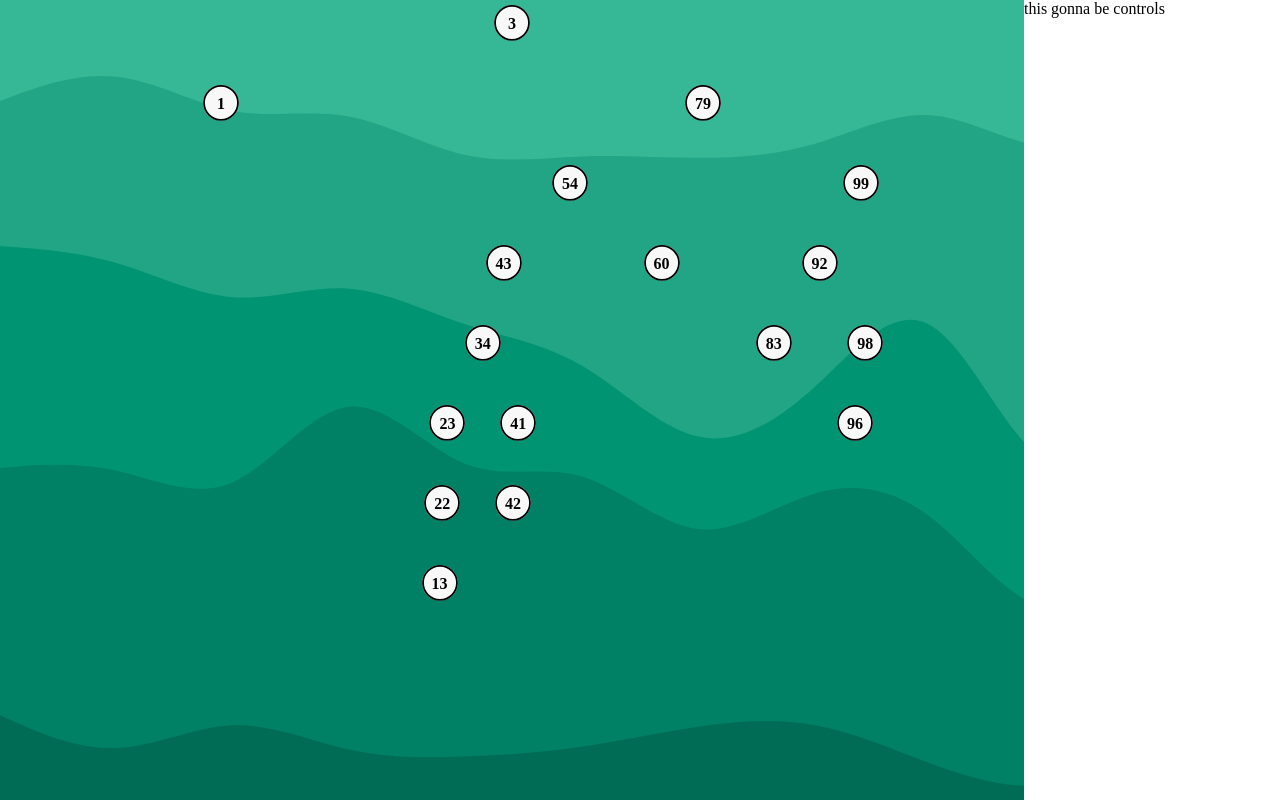
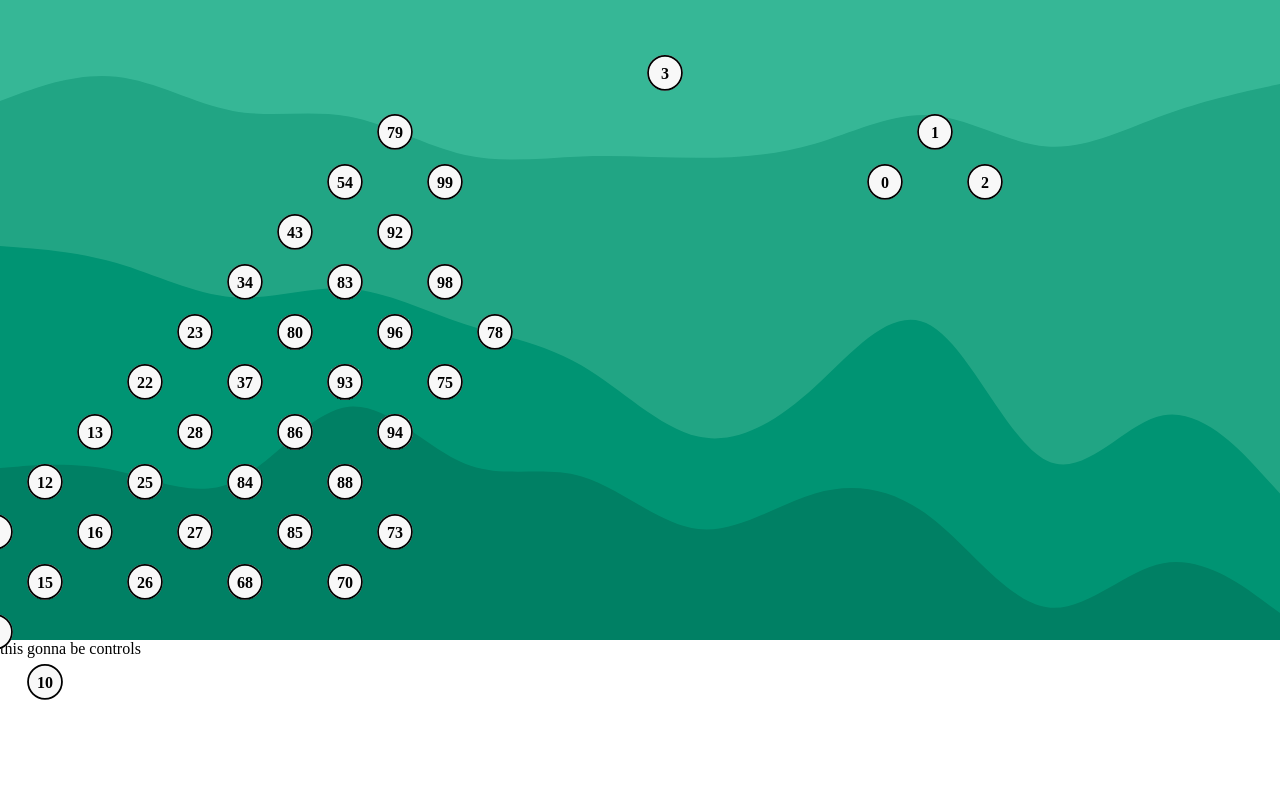
Before and after one commit to Mclilzee/binary-tree-ts, a website built with webpack: page dist/index.html in a window 1280 px wide. Built offline with nearby package versions, Linux system fonts and the light colour scheme.

Commit message:
Fix nodes overlapping

```diff
--- a/src/index.ts
+++ b/src/index.ts
@@ -8,7 +8,7 @@ tree.buildNewTree(getRandomNumbers());
 
 function getRandomNumbers(): number[] {
   const numbers: number[] = []
-  for (let i = 0; i < 20; i++) {
+  for (let i = 0; i < 100; i++) {
     numbers.push(Math.floor(Math.random() * 100));
   }
 
--- a/src/style.css
+++ b/src/style.css
@@ -7,47 +7,34 @@ html, body {
   padding: 0;
 }
 
-body {
-  display: flex;
-}
-
 .binary-tree-container {
+  position: relative;
   background-image: url("../public/stacked-waves-haikei.svg");
   background-repeat: no-repeat;
   background-size: 100vw;
-  height: 100vh;
-  width: 80vw;
+  height: 80vh;
+  width: 100vw;
   padding: 5px 30px;
   margin: 0;
 }
 
-/* .left-link .node { */
-/*   position: absolute; */
-/*   right: 50%; */
-/*   top: 20%; */
-/*   display: grid; */
-/*   grid-template-columns: 1fr 1fr; */
-/*   grid-template-rows: 1fr 1fr; */
-/* } */
-/**/
-/* .right-link .node { */
-/*   position: absolute; */
-/*   top: 10%; */
-/*   left: 50%; */
-/*   display: grid; */
-/*   grid-template-columns: 1fr 1fr; */
-/*   grid-template-rows: 1fr 1fr; */
-/**/
-/* } */
+.node {
+  margin: 50px;
+}
 
-.node {
-  display: grid;
-  grid-template-rows: 80px;
+.left-link > .node {
+  position: absolute;
+  right: 5%;
+}
+
+.right-link > .node {
+  position: absolute;
+  left: 5%;
 }
 
 .value {
-  justify-self: center;
-  grid-column-start: span 2;
+  position: absolute;
+  left: 50%;
   padding-top: 10px;
   width: 50px;
   height: 50px;
@@ -59,25 +46,14 @@ body {
   background-size: 100%;
 }
 
-.left-link > .node {
-}
-
-.right-link > .node > .value {
-}
-
 .left-link {
-  width: 100%;
-  /* border-top: 2px black solid; */
-  /* border-left: 2px black solid; */
+  position: absolute;
+  right: 25%;
+  top: 10%;
 }
 
 .right-link {
-  width: 100%;
-  /* border-top: 2px black solid; */
-  /* border-right: 2px black solid; */
+  position: absolute;
+  left: 25%;
+  top: 10%;
 }
-
-
-img {
-  max-width: 100%;
-}
```
